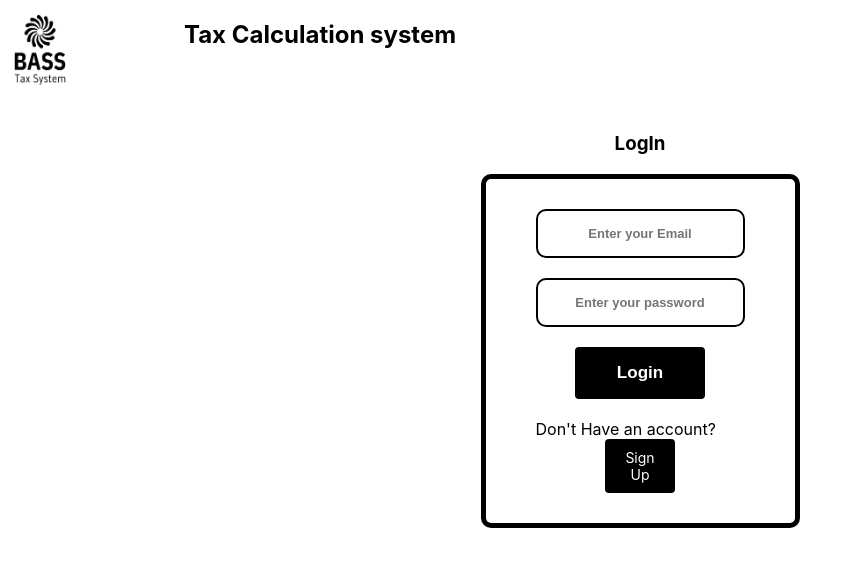
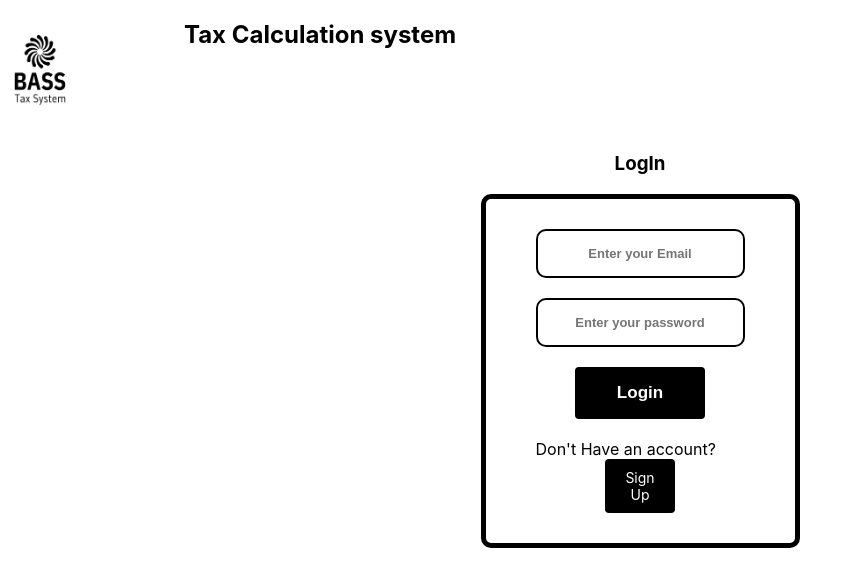
Before and after one commit to anirudhadhu/Collab-Codes, a React (Create React App) app: page / in a window 1280 px wide. Shown: the top 586 px of the page, without its empty margins (0-849 px from the left). Built offline with nearby package versions, Linux system fonts and the light colour scheme.

Commit message:
changes in css

```diff
--- a/src/AboutUs.js
+++ b/src/AboutUs.js
@@ -25,7 +25,7 @@ function AboutUs() {
         About Bass
       </h1>
 
-      <p>
+      <p style={{ fontStyle:"justify"}}>
         BASS is a team of dedicated students from Herald College in Kathmandu.
         Our mission is to develop innovative and user-friendly software
         solutions. As part of our Collaborative Development module, we have
--- a/src/Login.js
+++ b/src/Login.js
@@ -109,7 +109,7 @@ const LoginForm = () => {
         <div style={{ padding: "10px" }}>
           <img
             src={require("./images/logo.jpg.png")}
-            style={{ width: "150px", height: "100px", marginLeft: "-400%" }}
+            style={{ width: "150px", height: "100px", marginLeft: "-400%",marginTop:"40px" }}
           />
         </div>
         <h3>LogIn</h3>
```
